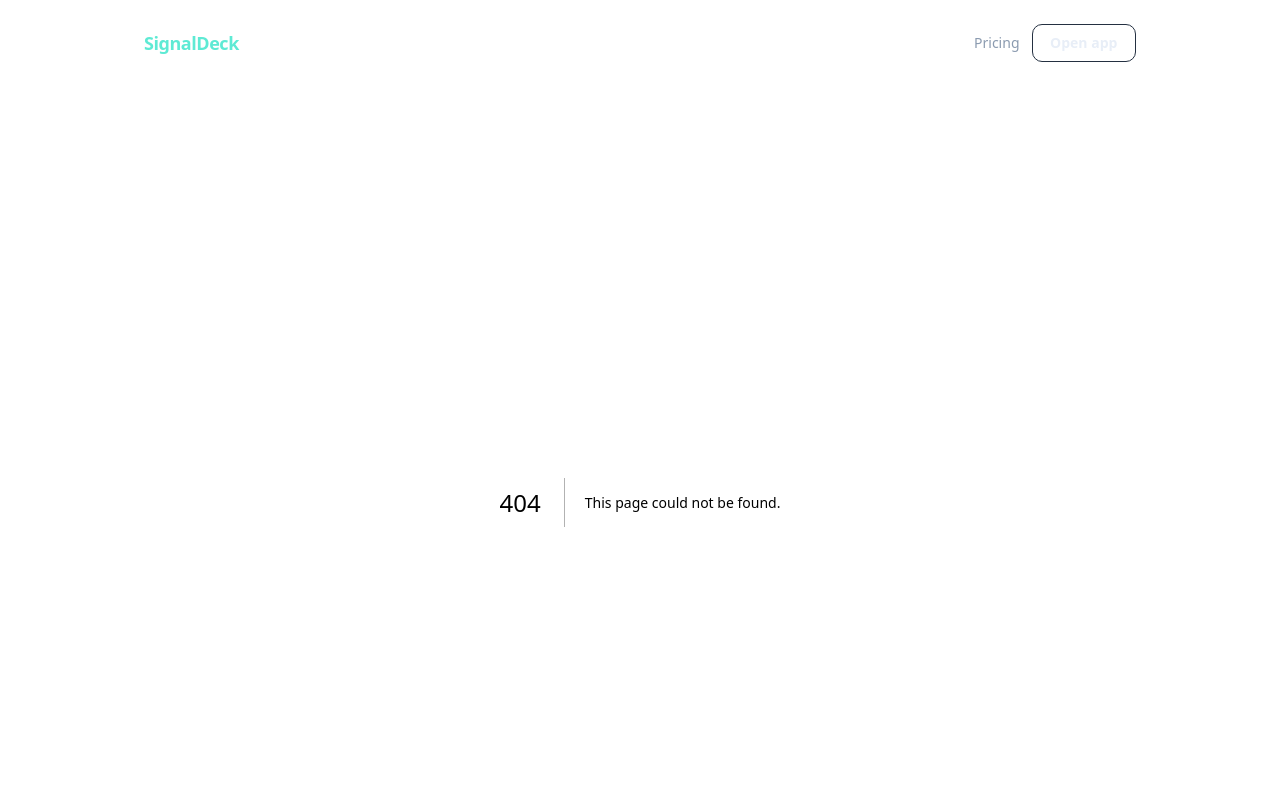
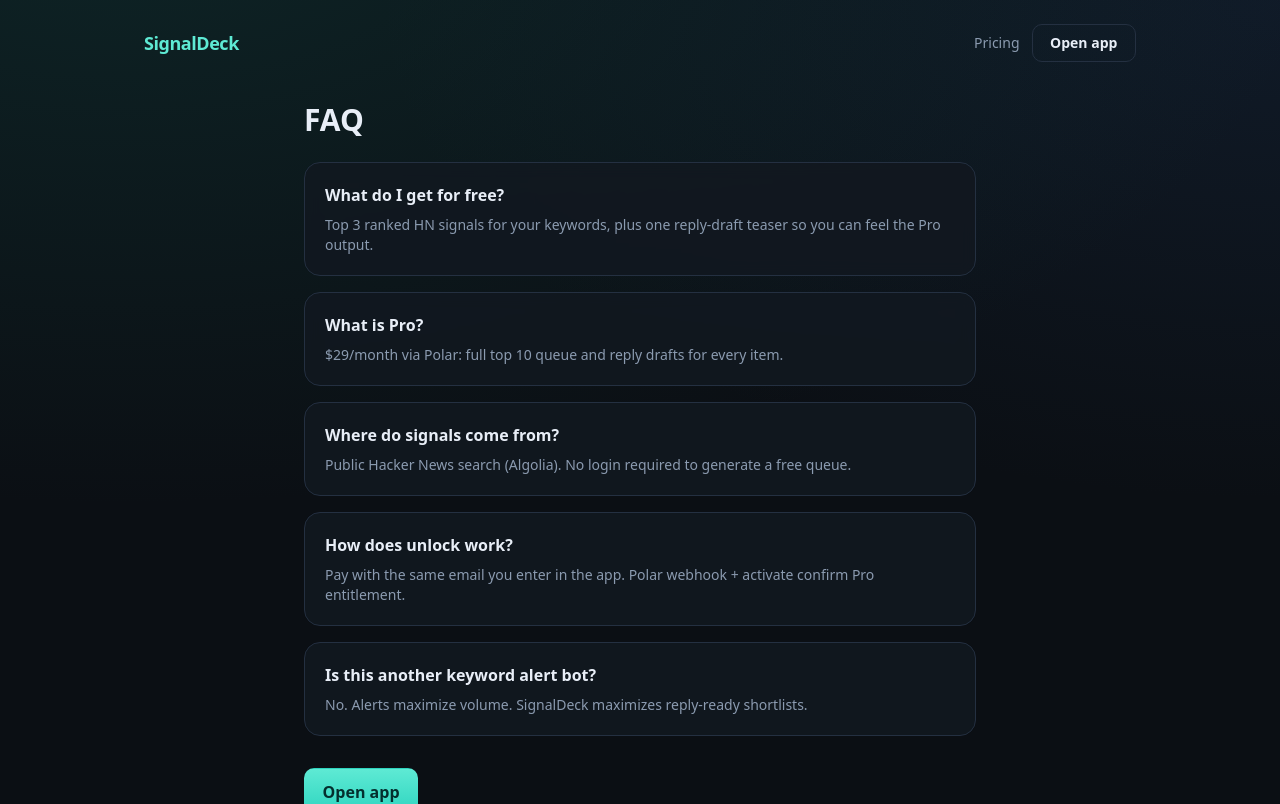
Before and after one commit to tumblecat44/signaldeck, a Next.js app: page /faq in a window 1280 px wide. Before the commit this address had no page. Shown: the top 804 px of the page. Built offline with nearby package versions, Linux system fonts and the light colour scheme.

Commit message:
Add FAQ page for GTM

```diff
--- /dev/null
+++ b/src/app/faq/page.tsx
@@ -0,0 +1,45 @@
+export const metadata = {
+  title: "SignalDeck FAQ",
+  description: "Pricing, Polar checkout, free tier, and how the weekly queue works.",
+};
+
+export default function FaqPage() {
+  const items = [
+    {
+      q: "What do I get for free?",
+      a: "Top 3 ranked HN signals for your keywords, plus one reply-draft teaser so you can feel the Pro output.",
+    },
+    {
+      q: "What is Pro?",
+      a: "$29/month via Polar: full top 10 queue and reply drafts for every item.",
+    },
+    {
+      q: "Where do signals come from?",
+      a: "Public Hacker News search (Algolia). No login required to generate a free queue.",
+    },
+    {
+      q: "How does unlock work?",
+      a: "Pay with the same email you enter in the app. Polar webhook + activate confirm Pro entitlement.",
+    },
+    {
+      q: "Is this another keyword alert bot?",
+      a: "No. Alerts maximize volume. SignalDeck maximizes reply-ready shortlists.",
+    },
+  ];
+  return (
+    <main className="mx-auto max-w-2xl">
+      <h1 className="mb-6 text-3xl font-bold">FAQ</h1>
+      <div className="space-y-4">
+        {items.map((it) => (
+          <div key={it.q} className="card p-5">
+            <h2 className="mb-2 font-semibold">{it.q}</h2>
+            <p className="text-sm muted">{it.a}</p>
+          </div>
+        ))}
+      </div>
+      <a href="/app" className="btn btn-primary mt-8 no-underline">
+        Open app
+      </a>
+    </main>
+  );
+}
```
